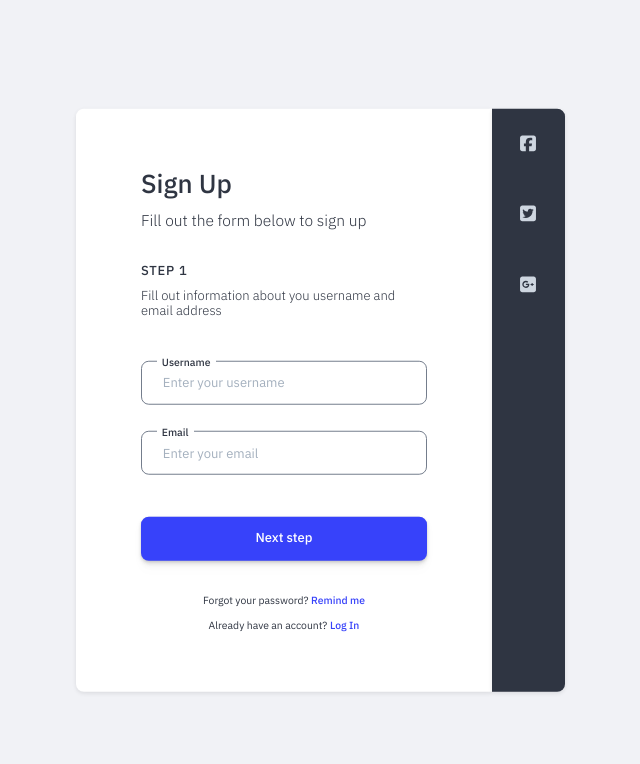
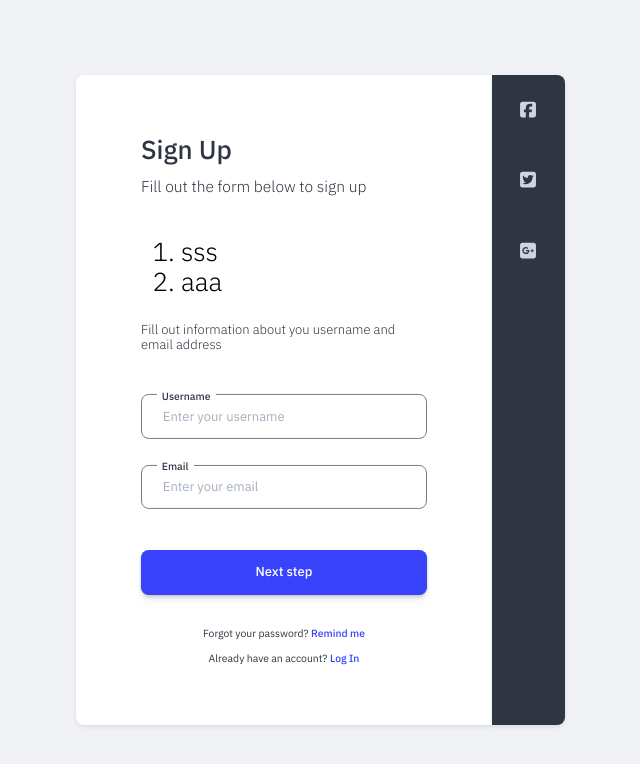
Before and after one commit to ddamiankowalski/rapidhcm, an Angular app in the folder rapidhcm-frontend/: page /auth/register in a window 1280 px wide. Shown: the top 764 px of the page, without its empty margins (356-996 px from the left). Built offline with nearby package versions, Linux system fonts and the light colour scheme.

Commit message:
changes in registration form

```diff
--- a/rapidhcm-frontend/src/app/login/templates/register.html
+++ b/rapidhcm-frontend/src/app/login/templates/register.html
@@ -2,7 +2,14 @@
     <h2>Sign Up</h2>
     <h3 class="m-top_small">Fill out the form below to sign up</h3>
     <div class="m-top_large">
-        <h4 class="m-top_small text-bold text-uppercase">step {{ currentStep }}</h4>
+        <ol class="std-stepper">
+            <li class="std-stepper__element active">
+                sss
+            </li>
+            <li class="std-stepper__element">
+                aaa
+            </li>
+        </ol>
         <h4 class="m-top_regular">Fill out information about you username and email address</h4>
     </div>
 </div>
--- a/rapidhcm-frontend/src/styles/components/components.scss
+++ b/rapidhcm-frontend/src/styles/components/components.scss
@@ -1,3 +1,4 @@
 @forward './card/base.scss';
 @forward './input/base.scss';
 @forward './button/base.scss';
+@forward './stepper/base.scss';
--- /dev/null
+++ b/rapidhcm-frontend/src/styles/components/stepper/_stepper.scss
@@ -0,0 +1,9 @@
+@use '../../base/var' as global;
+
+.std-stepper {
+    ol {
+        &li::marker {
+            color: global.$action-blue;
+        }
+    }
+}
--- /dev/null
+++ b/rapidhcm-frontend/src/styles/components/stepper/base.scss
@@ -0,0 +1 @@
+@forward './stepper';
```
Also changed, not shown: rapidhcm-frontend/src/styles/components/stepper/_var.scss (added).
